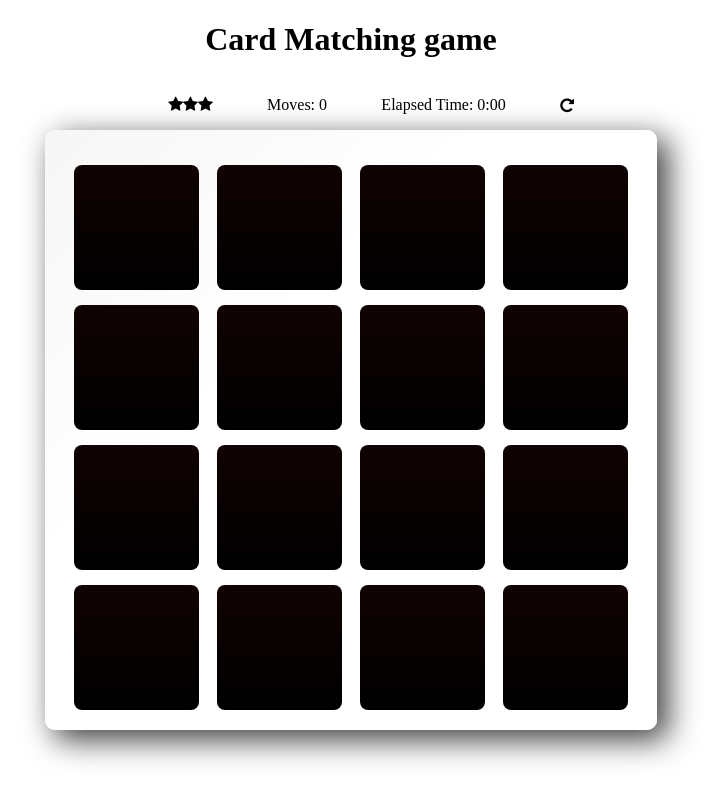
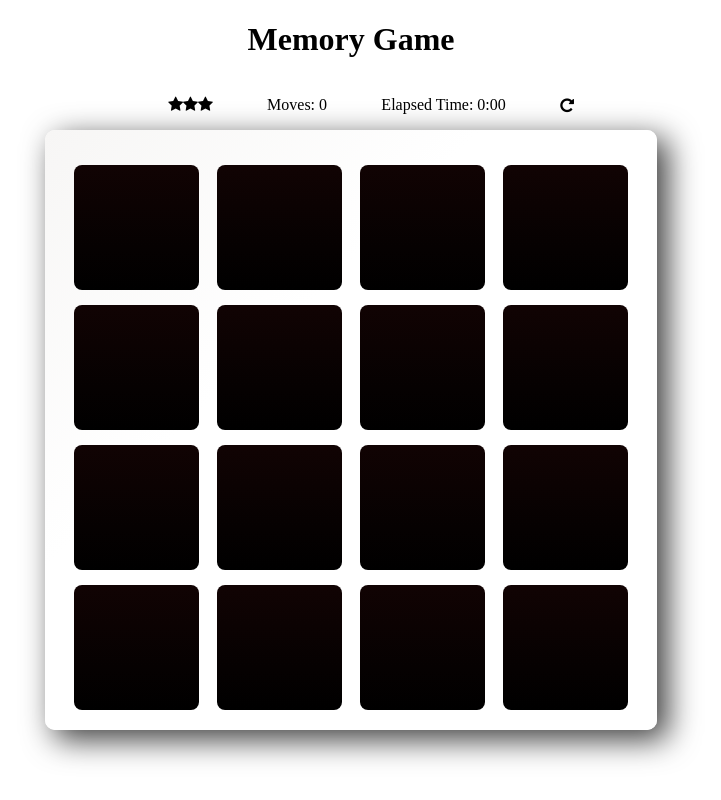
Before and after one commit to Sankalps17/MiniProject, a plain HTML site: page index.html in a window 1280 px wide. Shown: the whole page, without its empty margins (289-1010 px from the left). Drawn offline with Linux system fonts and the light colour scheme; a web font is replaced by a local one.

Commit message:
Update index.html

```diff
--- a/index.html
+++ b/index.html
@@ -13,7 +13,7 @@
 <body>
     <div class="container">
         <header>
-            <h1>Card Matching game</h1>
+            <h1>Memory Game</h1>
         </header>
 
         <section class="score-table">
```
